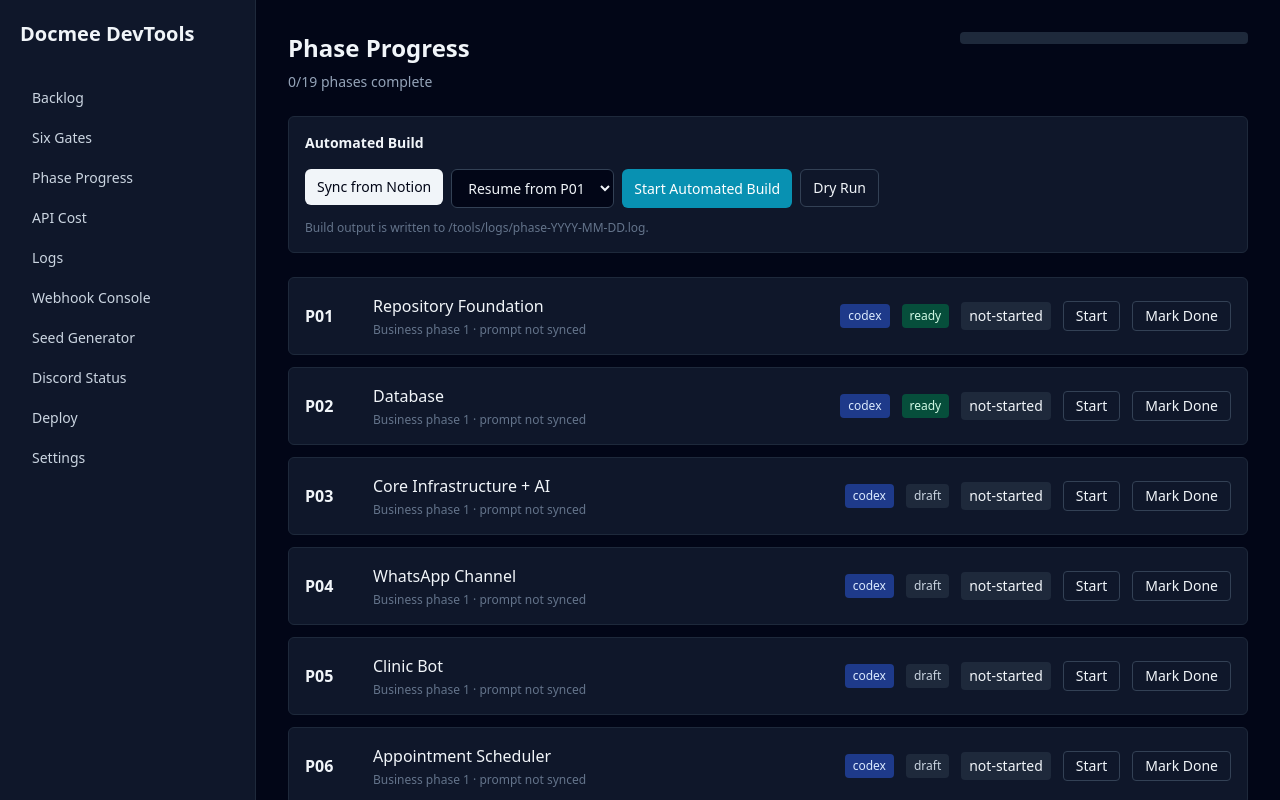
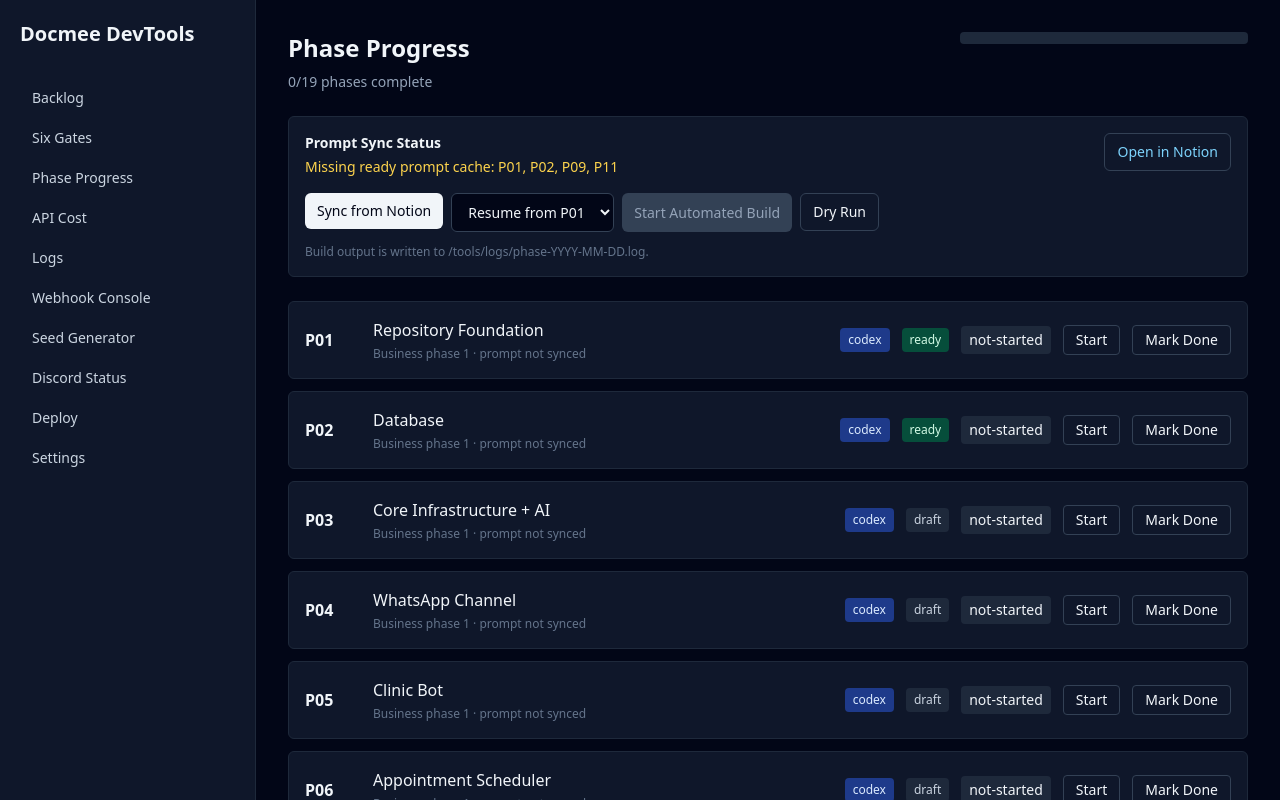
Before and after one commit to JungleAsian/Creascent-Development, a Next.js app in the folder tools/dashboard/: page /phases in a window 1280 px wide. Shown: the top 800 px of the page. Built offline with nearby package versions, Linux system fonts and the light colour scheme.

Commit message:
Refine Notion phase sync integration

```diff
--- /dev/null
+++ b/tools/dashboard/app/api/phases/sync/route.ts
@@ -0,0 +1,35 @@
+import { existsSync } from 'node:fs'
+import path from 'node:path'
+import { spawnSync } from 'node:child_process'
+import { NextResponse } from 'next/server'
+
+const toolsRoot = path.resolve(process.cwd(), '..')
+
+function pnpmCommand() {
+  if (process.platform !== 'win32') return 'pnpm'
+  const localAppData = process.env.LOCALAPPDATA
+  const pnpmExe = localAppData ? path.join(localAppData, 'pnpm', 'pnpm.exe') : ''
+  return pnpmExe && existsSync(pnpmExe) ? pnpmExe : 'pnpm.exe'
+}
+
+function redirect(request: Request, key: 'message' | 'error', value: string) {
+  const referer = request.headers.get('referer') ?? 'http://localhost:4000/phases'
+  const url = new URL(referer)
+  url.searchParams.set(key, value)
+  return NextResponse.redirect(url, 303)
+}
+
+export async function POST(request: Request) {
+  const result = spawnSync(pnpmCommand(), ['tool', 'phase', 'sync'], {
+    cwd: toolsRoot,
+    encoding: 'utf8',
+    shell: false,
+    stdio: 'pipe'
+  })
+  const output = `${result.stdout ?? ''}${result.stderr ?? ''}`.trim()
+  return redirect(
+    request,
+    result.status === 0 ? 'message' : 'error',
+    result.status === 0 ? 'Phase prompts synced from Notion' : output || 'Phase prompt sync failed'
+  )
+}
--- a/tools/dashboard/app/phases/page.tsx
+++ b/tools/dashboard/app/phases/page.tsx
@@ -4,6 +4,7 @@ import path from 'node:path'
 const toolsRoot = path.resolve(process.cwd(), '..')
 const phasesFile = path.join(toolsRoot, 'logs', 'phases.json')
 const promptsDir = path.join(toolsRoot, 'prompts')
+const phasePromptsUrl = 'https://app.notion.com/p/38241c470daf81a8b44ef53543e6bb45'
 
 const definitions = [
   ['P01', 'Repository Foundation', 'codex', '1', 'ready'],
@@ -50,6 +51,9 @@ export default function PhasesPage({ searchParams }: PageProps) {
   const byId = new Map(state.map((phase) => [phase.id, phase]))
   const done = state.filter((phase) => phase.status === 'done').length
   const p11Done = byId.get('P11')?.status === 'done'
+  const readyMissing = definitions
+    .filter(([id, , , , prompt]) => prompt === 'ready' && !promptInfo(id).exists)
+    .map(([id]) => id)
 
   return (
     <section className="max-w-6xl">
@@ -65,15 +69,23 @@ export default function PhasesPage({ searchParams }: PageProps) {
       {p11Done && <div className="mt-4 rounded-md border border-amber-500 bg-amber-950/40 p-4 text-sm text-amber-200">Submit to Meta NOW. WhatsApp approval should start after P11, not after P19.</div>}
 
       <div className="mt-6 rounded-md border border-slate-800 bg-slate-900 p-4">
-        <h2 className="text-sm font-semibold">Automated Build</h2>
+        <div className="flex flex-wrap items-start justify-between gap-3">
+          <div>
+            <h2 className="text-sm font-semibold">Prompt Sync Status</h2>
+            <p className={readyMissing.length === 0 ? 'mt-1 text-sm text-emerald-300' : 'mt-1 text-sm text-amber-300'}>
+              {readyMissing.length === 0 ? 'All ready prompts are cached locally.' : `Missing ready prompt cache: ${readyMissing.join(', ')}`}
+            </p>
+          </div>
+          <a href={phasePromptsUrl} target="_blank" rel="noreferrer" className="rounded-md border border-slate-700 px-3 py-2 text-sm text-sky-300 hover:bg-slate-800">Open in Notion</a>
+        </div>
         <div className="mt-4 flex flex-wrap gap-2">
-          <form action="/api/actions" method="post"><input type="hidden" name="action" value="phase-sync" /><button className="rounded-md bg-slate-100 px-3 py-2 text-sm font-medium text-slate-950">Sync from Notion</button></form>
+          <form action="/api/phases/sync" method="post"><button className="rounded-md bg-slate-100 px-3 py-2 text-sm font-medium text-slate-950">Sync from Notion</button></form>
           <form action="/api/actions" method="post" className="flex gap-2">
             <input type="hidden" name="action" value="phase-build" />
             <select name="from" className="rounded-md border border-slate-700 bg-slate-950 px-3 py-2 text-sm">
               {definitions.map(([id]) => <option key={id} value={id}>Resume from {id}</option>)}
             </select>
-            <button className="rounded-md bg-cyan-600 px-3 py-2 text-sm font-medium text-white">Start Automated Build</button>
+            <button disabled={readyMissing.length > 0} className="rounded-md bg-cyan-600 px-3 py-2 text-sm font-medium text-white disabled:cursor-not-allowed disabled:bg-slate-700 disabled:text-slate-400">Start Automated Build</button>
           </form>
           <form action="/api/actions" method="post"><input type="hidden" name="action" value="phase-build-dry-run" /><button className="rounded-md border border-slate-700 px-3 py-2 text-sm">Dry Run</button></form>
         </div>
```
